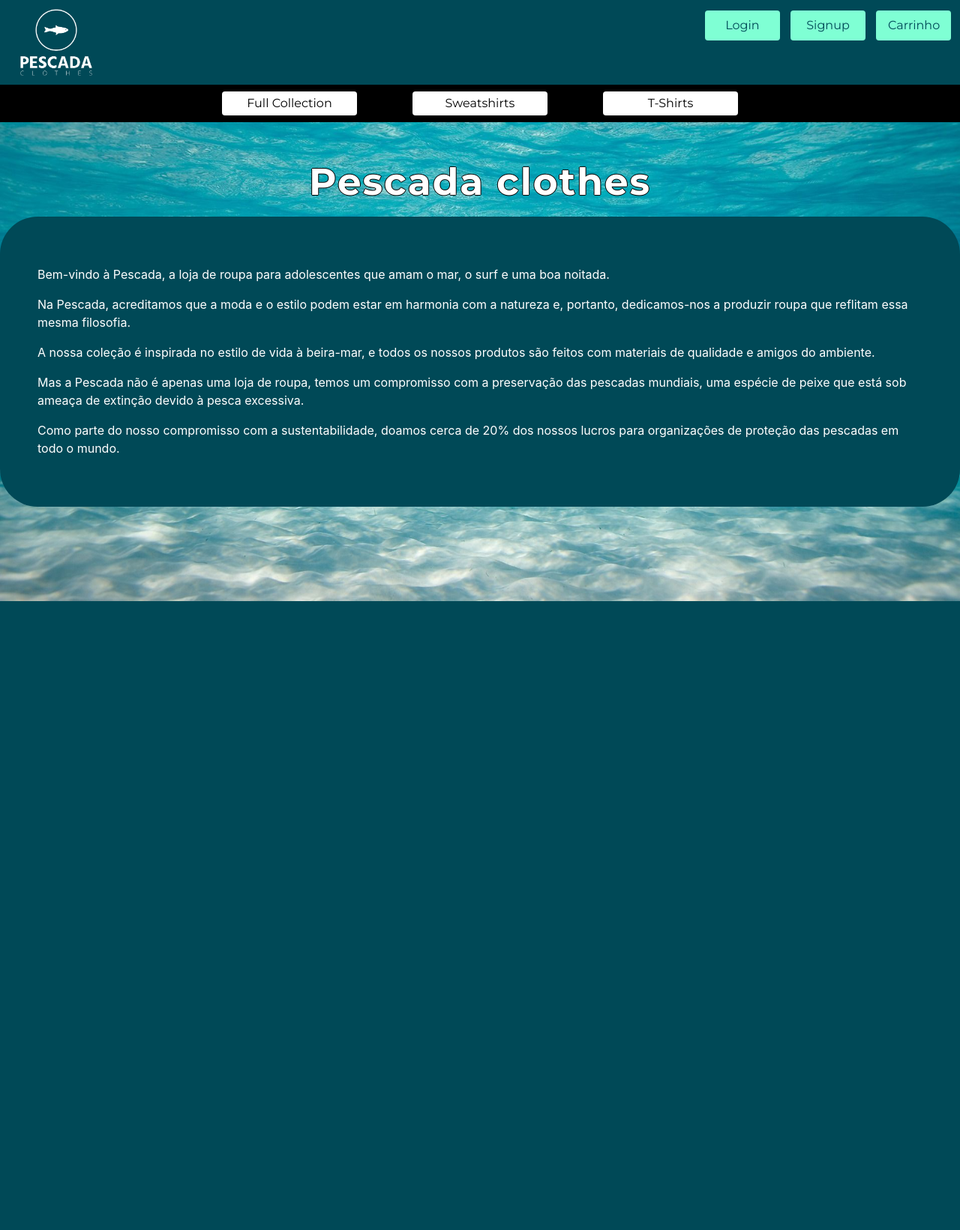
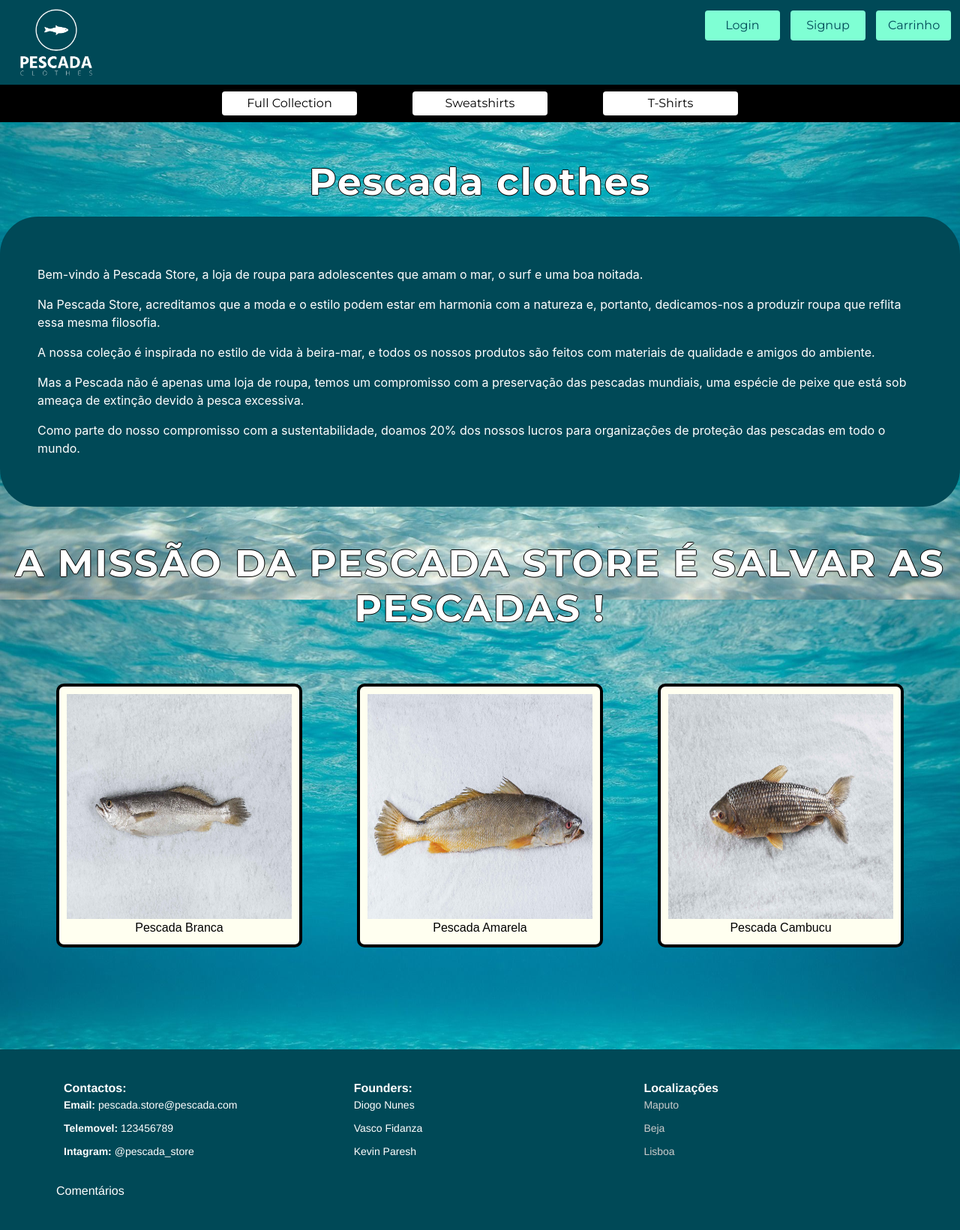
Before and after one commit to DiogoNunesDev/Clothing-Web-Site, a Django app: page / in a window 1280 px wide. Shown: the whole page at 75% size. Before the commit the page ends 802 px from the top, so only its background shows below. Run offline with Django 4.2, Linux system fonts and the light colour scheme; some libraries are stand-ins or nearby versions.

Commit message:
Footer feito, melhorias na home page e nos produtos

```diff
--- a/store/static/store/css/style.css
+++ b/store/static/store/css/style.css
@@ -1,11 +1,24 @@
+* {
+  margin: 0;
+  padding: 0;
+  box-sizing: border-box;
+}
+html{
+    height: 100%;
+    margin: 0;
+}
 body {
     background-image: url('../images/sea.jpeg');
     background-size: cover;
+    background-repeat: no-repeat;
+    background-position: center center;
+    background-attachment: fixed;
     color: ghostwhite;
     font-family: Arial, sans-serif;
     display: flex;
     flex-direction: column;
     height: 100%;
+    margin: 0;
 }
 
 .logo {
@@ -73,7 +86,7 @@ main{
     align-items: center;
     padding-top: 20px;
     padding-bottom: 80px;
-
+    flex-grow: 1;
 }
 
 .container {
@@ -128,7 +141,7 @@ main{
     display: flex;
     flex-direction: column;
     align-items: center;
-    width: 300px;
+    width: 400px;
     margin: 20px;
     background-color: white;
     border-radius: 5px;
@@ -191,3 +204,79 @@ main{
     letter-spacing: 2px;
     text-shadow: -1px 0 black, 0 1px black, 1px 0 black, 0 -1px black;
 }
+
+footer {
+  width: 100%;
+  background-color: #004957;
+  color: #fff;
+  font-family: 'Helvetica Neue', sans-serif;
+  font-size: 16px;
+}
+
+.container_box {
+  display: flex;
+  flex-wrap: wrap;
+  justify-content: space-between;
+  max-width: 1170px;
+  margin: 0 auto;
+  padding: 40px 20px;
+  box-sizing: border-box;
+  border-top: 1px;
+  border-bottom: 1px;
+}
+
+.footer_container {
+  width: calc(33.33% - 20px);
+  padding: 0 10px;
+  text-align: left;
+}
+
+.footer_container:last-child {
+  text-align: right;
+}
+
+.footer_container ul {
+  padding: 0;
+  margin: 0;
+  list-style: none;
+}
+
+.footer_container ul li {
+    margin-bottom: 10px;
+    font-size: 14px;
+}
+
+strong {
+    font-weight: bold;
+}
+
+.comments {
+    margin-top: 20px;
+}
+.container_box a {
+  color: #fff;
+  text-decoration: none;
+}
+
+.container_box a:hover {
+  color: springgreen;
+}
+
+.footer_container ul li a {
+  color: #ccc;
+}
+
+.footer_container ul li a:hover {
+  color: #fff;
+}
+
+figure {
+    float: right;
+    background-color: ivory;
+    color: black;
+    border: 4px solid black;
+    border-radius: 10px;
+    text-align: center;
+    padding: 10px;
+    font-family: arial, sans-serif;
+}
--- a/templates/home.html
+++ b/templates/home.html
@@ -95,16 +95,69 @@
                 <h1>Pescada clothes</h1>
                 <p> </p>
                 <div class="form_type">
-                    <p>Bem-vindo à Pescada, a loja de roupa para adolescentes que amam o mar, o surf e uma boa noitada.</p>
-                    <p>Na Pescada, acreditamos que a moda e o estilo podem estar em harmonia com a natureza e, portanto, dedicamos-nos a produzir roupa que reflitam essa mesma filosofia.</p>
+                    <p>Bem-vindo à Pescada Store, a loja de roupa para adolescentes que amam o mar, o surf e uma boa noitada.</p>
+                    <p>Na Pescada Store, acreditamos que a moda e o estilo podem estar em harmonia com a natureza e, portanto, dedicamos-nos a produzir roupa que reflita essa mesma filosofia.</p>
                     <p>A nossa coleção é inspirada no estilo de vida à beira-mar, e todos os nossos produtos são feitos com materiais de qualidade e amigos do ambiente.</p>
                     <p>Mas a Pescada não é apenas uma loja de roupa, temos um compromisso com a preservação das pescadas mundiais, uma espécie de peixe que está sob ameaça de extinção devido à pesca excessiva.</p>
-                    <p>Como parte do nosso compromisso com a sustentabilidade, doamos cerca de 20% dos nossos lucros para organizações de proteção das pescadas em todo o mundo.</p>
+                    <p>Como parte do nosso compromisso com a sustentabilidade, doamos 20% dos nossos lucros para organizações de proteção das pescadas em todo o mundo.</p>
                 </div>
+            </div>
+            <div class="tittle-container">
+                <h1> A missão da Pescada Store é salvar as Pescadas ! </h1>
+            </div>
+            <div class="container_box">
+                <figure>
+                    <img src="{% static "store/images/pescada_branca.jpg" %}" alt="Pescada Branca" width=300px height="300px">
+                    <figcaption>Pescada Branca</figcaption>
+                </figure>
+                <figure>
+                    <img src="{% static "store/images/pescada_amarela.jpg" %}" alt="Pescada Amarela" width=300px height="300px">
+                    <figcaption>Pescada Amarela</figcaption>
+                </figure>
+                <figure>
+                    <img src="{% static "store/images/pescada_cambucu.jpg" %}" alt="Pescada Cambucu" width=300px height="300px">
+                    <figcaption>Pescada Cambucu</figcaption>
+                </figure>
             </div>
         {% endblock %}
     </main>
+    <footer>
+        <div class="container_box">
+            <div class="footer_container">
+                <strong>Contactos: </strong>
+                <ul>
+                    <li><strong>Email:</strong> pescada.store@pescada.com</li>
+                    <li><strong>Telemovel: </strong> 123456789</li>
+                    <li><strong>Intagram: </strong> @pescada_store</li>
+                </ul>
+            </div>
+            <div class="footer_container">
+                <strong>Founders:</strong>
+                <ul>
+                    <li>
+                        Diogo Nunes
+                    </li>
+                    <li>
+                        Vasco Fidanza
+                    </li>
+                    <li>
+                        Kevin Paresh
+                    </li>
+                </ul>
+            </div>
+            <div class="footer_container">
+                <strong>Localizações</strong>
+                <ul>
+                    <li><a href="https://www.google.com/maps/place/Maputo,+Mo%C3%A7ambique/@-25.8962586,32.6106835,12z/data=!3m1!4b1!4m6!3m5!1s0x1ee69723b666da55:0x42497f579a6bb442!8m2!3d-25.969248!4d32.5731746!16zL20vMGZxYnk">Maputo</a></li>
+                    <li><a href="https://www.google.com/maps/place/Beja,+Portugal/@38.0224159,-7.9298264,13z/data=!3m1!4b1!4m6!3m5!1s0xd1a7371a5dfcd87:0x6a5aea70e6cc5193!8m2!3d38.0153039!4d-7.8627308!16zL20vMDI5dHlq">Beja</a></li>
+                    <li><a href="https://www.google.com/maps/place/Lisboa,+Portugal/@38.7436863,-9.2014027,13z/data=!3m1!4b1!4m6!3m5!1s0xd19331a61e4f33b:0x400ebbde49036d0!8m2!3d38.7222524!4d-9.1393366!16zL20vMDRsbGI">Lisboa</a></li>
+                </ul>
+            </div>
+            <div class="comments">
+                <a href="comments.html">Comentários</a>
+            </div>
 
-
+        </div>
+    </footer>
 </body>
 </html>
```
Also changed, not shown: store/static/store/images/pescada_amarela.jpg (added), store/static/store/images/pescada_branca.jpg (added), store/static/store/images/pescada_cambucu.jpg (added).
